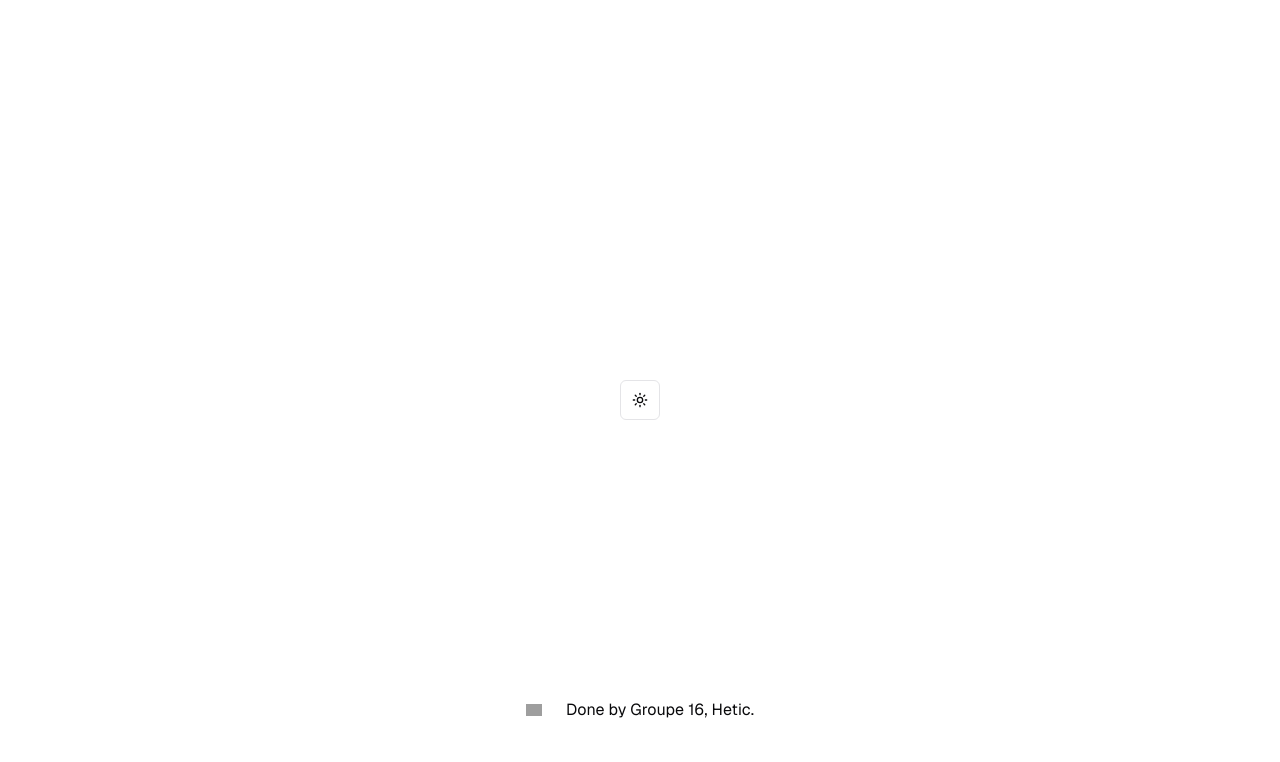
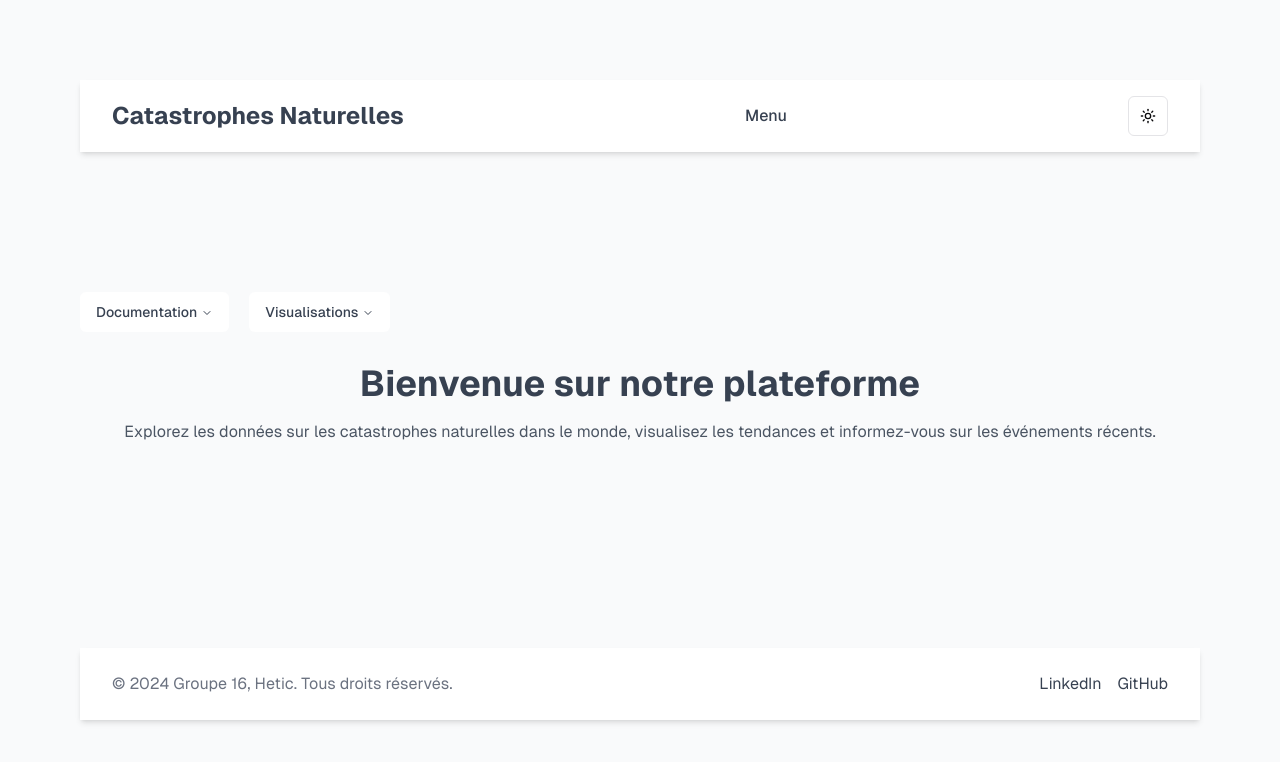
Before and after one commit to idir-44/mt5-data-vis, a Next.js app: page / in a window 1280 px wide. Shown: the top 762 px of the page. Built offline with nearby package versions, Linux system fonts and the light colour scheme; grey boxes are pictures that could not be loaded.

Commit message:
squelette front

```diff
--- a/package.json
+++ b/package.json
@@ -10,6 +10,7 @@
   },
   "dependencies": {
     "@radix-ui/react-dropdown-menu": "^2.1.4",
+    "@radix-ui/react-navigation-menu": "^1.2.3",
     "@radix-ui/react-slot": "^1.1.1",
     "class-variance-authority": "^0.7.1",
     "clsx": "^2.1.1",
--- a/src/app/page.tsx
+++ b/src/app/page.tsx
@@ -1,21 +1,122 @@
 import Image from "next/image";
 import { ModeToggle } from "./components/ModeToggle";
+import {
+  NavigationMenu,
+  NavigationMenuContent,
+  NavigationMenuItem,
+  NavigationMenuLink,
+  NavigationMenuList,
+  NavigationMenuTrigger,
+} from "@/components/ui/navigation-menu";
+import {
+  DropdownMenu,
+  DropdownMenuContent,
+  DropdownMenuItem,
+  DropdownMenuLabel,
+  DropdownMenuSeparator,
+  DropdownMenuTrigger,
+} from "@/components/ui/dropdown-menu";
+import Link from "next/link";
 
 export default function Home() {
   return (
-    <div className="grid grid-rows-[20px_1fr_20px] items-center justify-items-center min-h-screen p-8 pb-20 gap-16 sm:p-20 font-[family-name:var(--font-geist-sans)]">
-      <main className="flex flex-col gap-8 row-start-2 items-center sm:items-start">
+    <div className="grid grid-rows-[auto_1fr_auto] items-center justify-items-center min-h-screen w-full p-0 gap-16 sm:p-20 font-[family-name:var(--font-geist-sans)] bg-gray-50 dark:bg-gray-900">
+      {/* Header */}
+      <header className="w-full flex justify-between items-center py-4 px-8 bg-white dark:bg-gray-800 shadow-md">
+        {/* Logo */}
+        <Link href="/" className="text-2xl font-bold text-gray-700 dark:text-white">
+          Catastrophes Naturelles
+        </Link>
+
+        {/* Dropdown Menu */}
+        <DropdownMenu>
+          <DropdownMenuTrigger className="text-gray-700 dark:text-white font-medium px-4 py-2 rounded hover:bg-gray-100 dark:hover:bg-gray-700">
+            Menu
+          </DropdownMenuTrigger>
+          <DropdownMenuContent>
+            <DropdownMenuLabel>Navigation</DropdownMenuLabel>
+            <DropdownMenuSeparator />
+            <DropdownMenuItem>
+              <Link href="/about">À propos</Link>
+            </DropdownMenuItem>
+            <DropdownMenuItem>
+              <Link href="/data">Données</Link>
+            </DropdownMenuItem>
+            <DropdownMenuItem>
+              <Link href="/map">Carte</Link>
+            </DropdownMenuItem>
+          </DropdownMenuContent>
+        </DropdownMenu>
+
+        {/* Mode Toggle */}
         <ModeToggle />
+      </header>
+
+      {/* Main Content */}
+      <main className="flex flex-col gap-8 row-start-2 items-center sm:items-start w-full">
+        {/* Navigation Menu */}
+        <NavigationMenu>
+          <NavigationMenuList className="flex gap-4">
+            <NavigationMenuItem>
+              <NavigationMenuTrigger className="text-gray-700 dark:text-white">
+                Documentation
+              </NavigationMenuTrigger>
+              <NavigationMenuContent>
+                <NavigationMenuLink>
+                  <Link href="/docs">Voir la documentation</Link>
+                </NavigationMenuLink>
+              </NavigationMenuContent>
+            </NavigationMenuItem>
+            <NavigationMenuItem>
+              <NavigationMenuTrigger className="text-gray-700 dark:text-white">
+                Visualisations
+              </NavigationMenuTrigger>
+              <NavigationMenuContent>
+                <NavigationMenuLink>
+                  <Link href="/charts">Voir les graphiques</Link>
+                </NavigationMenuLink>
+              </NavigationMenuContent>
+            </NavigationMenuItem>
+          </NavigationMenuList>
+        </NavigationMenu>
+
+        {/* Example Content */}
+        <div className="text-center w-full">
+          <h1 className="text-4xl font-bold text-gray-700 dark:text-white">
+            Bienvenue sur notre plateforme
+          </h1>
+          <p className="text-gray-600 dark:text-gray-400 mt-4">
+            Explorez les données sur les catastrophes naturelles dans le monde, visualisez les
+            tendances et informez-vous sur les événements récents.
+          </p>
+        </div>
       </main>
-      <footer className="row-start-3 flex gap-6 flex-wrap items-center justify-center">
-        <Image
-          aria-hidden
-          src="https://nextjs.org/icons/file.svg"
-          alt="File icon"
-          width={16}
-          height={16}
-        />
-        Done by Groupe 16, Hetic.
+
+      {/* Footer */}
+      <footer className="w-full bg-white dark:bg-gray-800 py-6 px-8 mt-16 shadow-md">
+        <div className="flex justify-between items-center">
+          <p className="text-gray-500 dark:text-gray-400">
+            © 2024 Groupe 16, Hetic. Tous droits réservés.
+          </p>
+          <div className="flex gap-4">
+            <a
+              href="https://www.linkedin.com"
+              target="_blank"
+              rel="noopener noreferrer"
+              className="text-gray-700 dark:text-white hover:underline"
+            >
+              LinkedIn
+            </a>
+            <a
+              href="https://www.github.com"
+              target="_blank"
+              rel="noopener noreferrer"
+              className="text-gray-700 dark:text-white hover:underline"
+            >
+              GitHub
+            </a>
+          </div>
+        </div>
       </footer>
     </div>
   );
--- /dev/null
+++ b/src/components/ui/navigation-menu.tsx
@@ -0,0 +1,128 @@
+import * as React from "react"
+import * as NavigationMenuPrimitive from "@radix-ui/react-navigation-menu"
+import { cva } from "class-variance-authority"
+import { ChevronDown } from "lucide-react"
+
+import { cn } from "@/lib/utils"
+
+const NavigationMenu = React.forwardRef<
+  React.ElementRef<typeof NavigationMenuPrimitive.Root>,
+  React.ComponentPropsWithoutRef<typeof NavigationMenuPrimitive.Root>
+>(({ className, children, ...props }, ref) => (
+  <NavigationMenuPrimitive.Root
+    ref={ref}
+    className={cn(
+      "relative z-10 flex max-w-max flex-1 items-center justify-center",
+      className
+    )}
+    {...props}
+  >
+    {children}
+    <NavigationMenuViewport />
+  </NavigationMenuPrimitive.Root>
+))
+NavigationMenu.displayName = NavigationMenuPrimitive.Root.displayName
+
+const NavigationMenuList = React.forwardRef<
+  React.ElementRef<typeof NavigationMenuPrimitive.List>,
+  React.ComponentPropsWithoutRef<typeof NavigationMenuPrimitive.List>
+>(({ className, ...props }, ref) => (
+  <NavigationMenuPrimitive.List
+    ref={ref}
+    className={cn(
+      "group flex flex-1 list-none items-center justify-center space-x-1",
+      className
+    )}
+    {...props}
+  />
+))
+NavigationMenuList.displayName = NavigationMenuPrimitive.List.displayName
+
+const NavigationMenuItem = NavigationMenuPrimitive.Item
+
+const navigationMenuTriggerStyle = cva(
+  "group inline-flex h-10 w-max items-center justify-center rounded-md bg-background px-4 py-2 text-sm font-medium transition-colors hover:bg-accent hover:text-accent-foreground focus:bg-accent focus:text-accent-foreground focus:outline-none disabled:pointer-events-none disabled:opacity-50 data-[active]:bg-accent/50 data-[state=open]:bg-accent/50"
+)
+
+const NavigationMenuTrigger = React.forwardRef<
+  React.ElementRef<typeof NavigationMenuPrimitive.Trigger>,
+  React.ComponentPropsWithoutRef<typeof NavigationMenuPrimitive.Trigger>
+>(({ className, children, ...props }, ref) => (
+  <NavigationMenuPrimitive.Trigger
+    ref={ref}
+    className={cn(navigationMenuTriggerStyle(), "group", className)}
+    {...props}
+  >
+    {children}{" "}
+    <ChevronDown
+      className="relative top-[1px] ml-1 h-3 w-3 transition duration-200 group-data-[state=open]:rotate-180"
+      aria-hidden="true"
+    />
+  </NavigationMenuPrimitive.Trigger>
+))
+NavigationMenuTrigger.displayName = NavigationMenuPrimitive.Trigger.displayName
+
+const NavigationMenuContent = React.forwardRef<
+  React.ElementRef<typeof NavigationMenuPrimitive.Content>,
+  React.ComponentPropsWithoutRef<typeof NavigationMenuPrimitive.Content>
+>(({ className, ...props }, ref) => (
+  <NavigationMenuPrimitive.Content
+    ref={ref}
+    className={cn(
+      "left-0 top-0 w-full data-[motion^=from-]:animate-in data-[motion^=to-]:animate-out data-[motion^=from-]:fade-in data-[motion^=to-]:fade-out data-[motion=from-end]:slide-in-from-right-52 data-[motion=from-start]:slide-in-from-left-52 data-[motion=to-end]:slide-out-to-right-52 data-[motion=to-start]:slide-out-to-left-52 md:absolute md:w-auto ",
+      className
+    )}
+    {...props}
+  />
+))
+NavigationMenuContent.displayName = NavigationMenuPrimitive.Content.displayName
+
+const NavigationMenuLink = NavigationMenuPrimitive.Link
+
+const NavigationMenuViewport = React.forwardRef<
+  React.ElementRef<typeof NavigationMenuPrimitive.Viewport>,
+  React.ComponentPropsWithoutRef<typeof NavigationMenuPrimitive.Viewport>
+>(({ className, ...props }, ref) => (
+  <div className={cn("absolute left-0 top-full flex justify-center")}>
+    <NavigationMenuPrimitive.Viewport
+      className={cn(
+        "origin-top-center relative mt-1.5 h-[var(--radix-navigation-menu-viewport-height)] w-full overflow-hidden rounded-md border bg-popover text-popover-foreground shadow-lg data-[state=open]:animate-in data-[state=closed]:animate-out data-[state=closed]:zoom-out-95 data-[state=open]:zoom-in-90 md:w-[var(--radix-navigation-menu-viewport-width)]",
+        className
+      )}
+      ref={ref}
+      {...props}
+    />
+  </div>
+))
+NavigationMenuViewport.displayName =
+  NavigationMenuPrimitive.Viewport.displayName
+
+const NavigationMenuIndicator = React.forwardRef<
+  React.ElementRef<typeof NavigationMenuPrimitive.Indicator>,
+  React.ComponentPropsWithoutRef<typeof NavigationMenuPrimitive.Indicator>
+>(({ className, ...props }, ref) => (
+  <NavigationMenuPrimitive.Indicator
+    ref={ref}
+    className={cn(
+      "top-full z-[1] flex h-1.5 items-end justify-center overflow-hidden data-[state=visible]:animate-in data-[state=hidden]:animate-out data-[state=hidden]:fade-out data-[state=visible]:fade-in",
+      className
+    )}
+    {...props}
+  >
+    <div className="relative top-[60%] h-2 w-2 rotate-45 rounded-tl-sm bg-border shadow-md" />
+  </NavigationMenuPrimitive.Indicator>
+))
+NavigationMenuIndicator.displayName =
+  NavigationMenuPrimitive.Indicator.displayName
+
+export {
+  navigationMenuTriggerStyle,
+  NavigationMenu,
+  NavigationMenuList,
+  NavigationMenuItem,
+  NavigationMenuContent,
+  NavigationMenuTrigger,
+  NavigationMenuLink,
+  NavigationMenuIndicator,
+  NavigationMenuViewport,
+}
```
Also changed, not shown: 1 other file (tests, documents, lock files or other folders).
